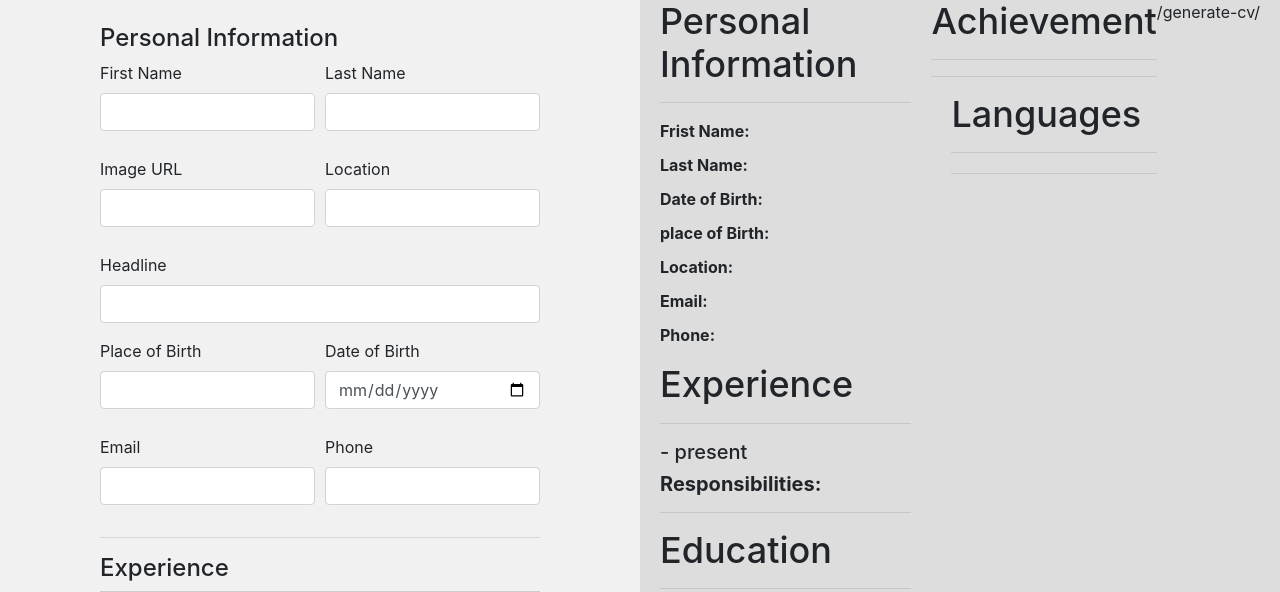
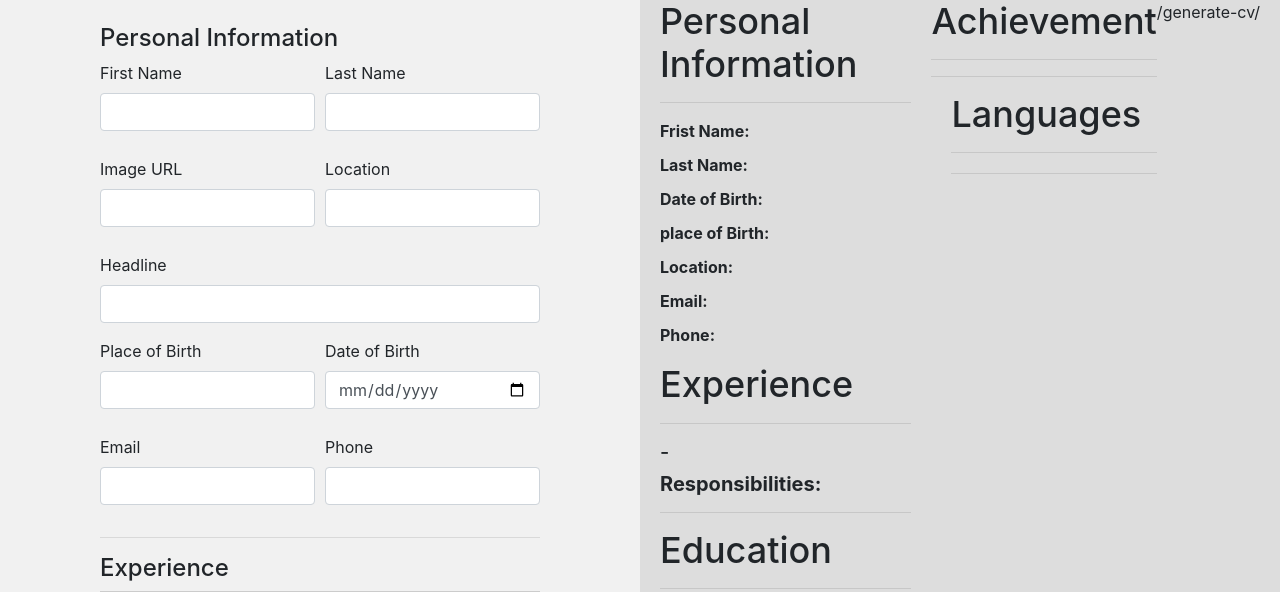
Before and after one commit to miclemabasie/Resume-Generator, a Django app: page /create-cv/1/ in a window 1280 px wide. Shown: the part 142-734 px from the top of the page. Run offline with Django 3.2, Linux system fonts and the light colour scheme; the visitor is signed in with stand-in values (Sample User, id 1); data comes from the database, SQL or seed files in the repository; data that the repository does not hold is empty; some libraries are stand-ins or nearby versions.

Commit message:
updated experience section in template

```diff
--- a/templates/cv_templates/template_1.html
+++ b/templates/cv_templates/template_1.html
@@ -23,7 +23,7 @@
         <li class="exp">
           <h5 id="exp_title_tem"></h5>
           <h5 id="exp_company_tem"></h5>
-          <h5><span id="exp_start_tem"> </span> - <span id="exp_end_tem">present</span></h5>
+          <h5><span id="exp_start_tem"> </span> - <span id="exp_end_tem"></span></h5>
           <h5 id=""><strong>Responsibilities: </strong></h5>
           <p style="font-size: 20px" id="exp_desc_tem"></p>
           <hr>
```
